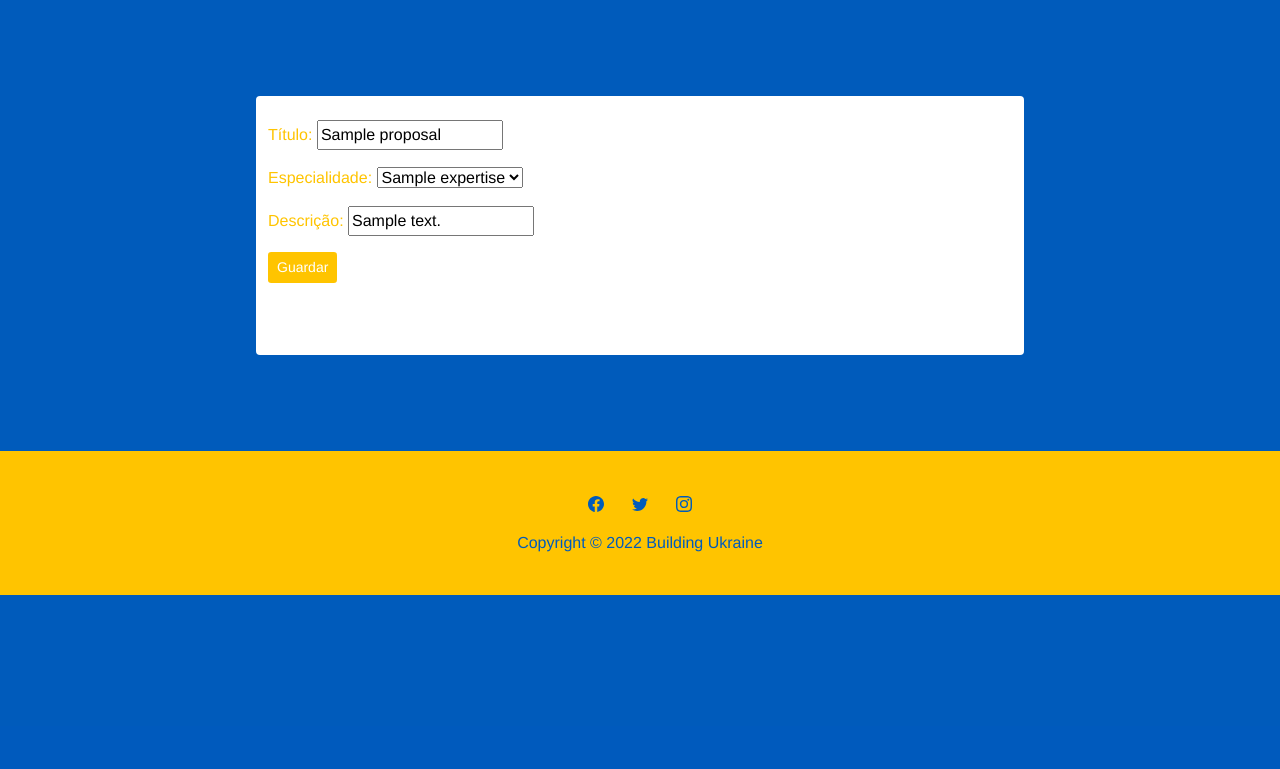
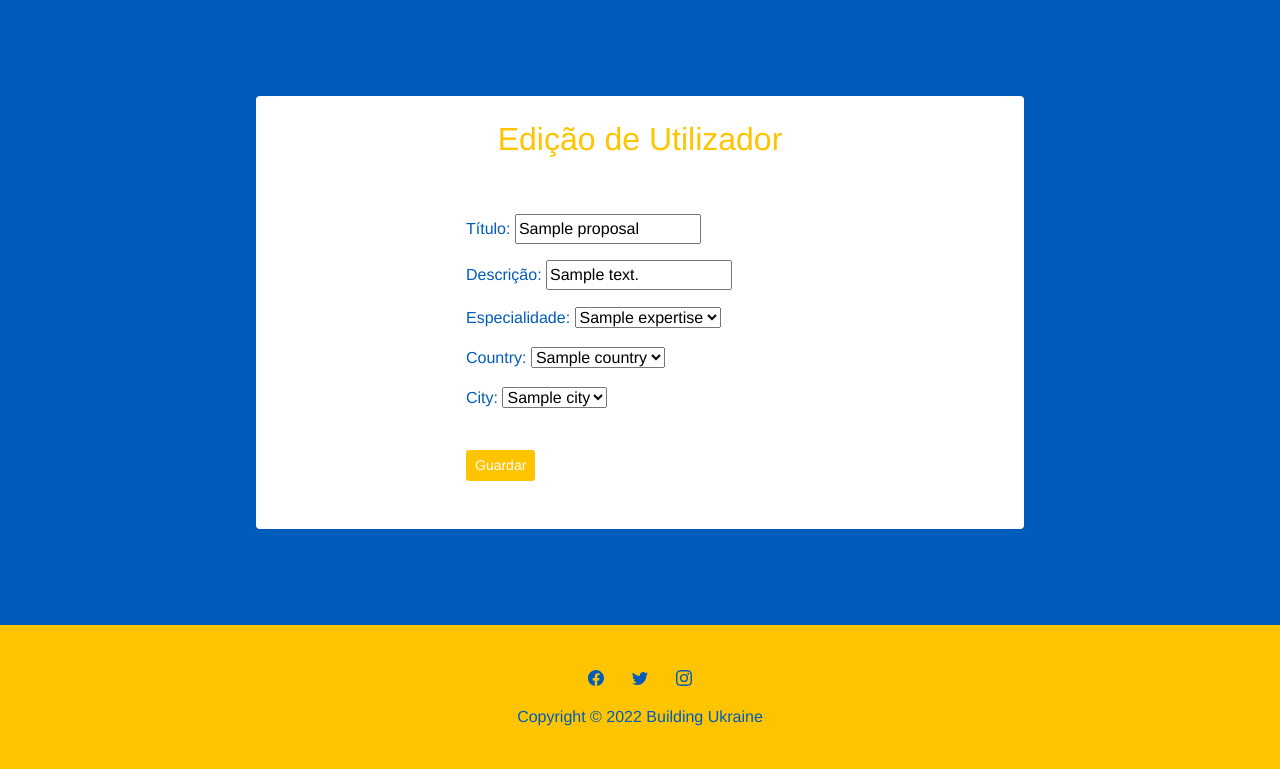
Before and after one commit to SinonCuriosus/RebuildUkraine, a Django app: page /slavaukraine/editProposal/1/ in a window 1280 px wide. Shown: the part 74-843 px from the top of the page. Before the commit the page ends 669 px from the top, so only its background shows below. Run offline with Django 4.2, Linux system fonts and the light colour scheme; tables that the repository leaves empty hold one stand-in row (values such as "Sample post"); some libraries are stand-ins or nearby versions.

Commit message:
editform

```diff
--- a/rebuildukraine/slavaukraine/templates/slavaukraine/editproposal.html
+++ b/rebuildukraine/slavaukraine/templates/slavaukraine/editproposal.html
@@ -1,19 +1,34 @@
 {% extends "slavaukraine/template_box.html" %}
 {% load static %}
 {% block box %}
+<div class="container position-relative">
 
-<body>
-<br>
-        {% csrf_token %}
+    <div class="text-center">
+        <br>
+        <h2>Edição de Utilizador</h2>
+        <br>
+        <br>
+    </div>
+    <div class="row">
+        <div class="col-3">
+            <br>
+        </div>
+        <div class="col-6 align-content-center color-uk">
+            <form action="" method="POST">
+                {% csrf_token %}
+                {{ form.as_p }}
+                    <br>
+                <button type="submit" class="btn btn-outline-yellow btn-sm carrousel-button">Guardar</button>
+                <br><br>
+            </form>
+                  <br>
+        </div>
+        <div class="col-3">
+            <br>
 
-        {{ form.as_p }}
+                <br><br>
 
-        <button type="submit" class="btn btn-outline-yellow btn-sm carrousel-button">
-            Guardar
-        </button>
-        <br><br>
-
-</body>
-</html>
-<br><br>
+        </div>
+    </div>
+</div>
 {% endblock %}
--- a/rebuildukraine/slavaukraine/views.py
+++ b/rebuildukraine/slavaukraine/views.py
@@ -201,11 +201,10 @@ class ProposalList(ListView):
 ###############     UPDATE VIEWS   ###############
 class ProposalUpdate(UpdateView):
     model = Proposal
-    fields = ['title', 'expertiseNeeded', 'description']
+    fields = ['title', 'description','expertiseNeeded','country','city']
     template_name = 'slavaukraine/editproposal.html'
+    success_url = reverse_lazy('slavaukraine:reserved')
 
-    def get_success_url(self):
-        return reverse('slavaukraine:home')
 
 
 class PersonUpdate(UpdateView):
```
Also changed, not shown: rebuildukraine/slavaukraine/templates/slavaukraine/proposal.html (+3 -4 lines).
